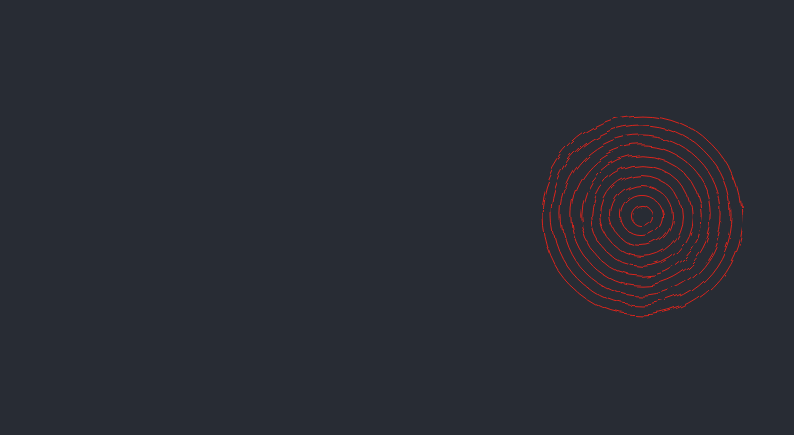
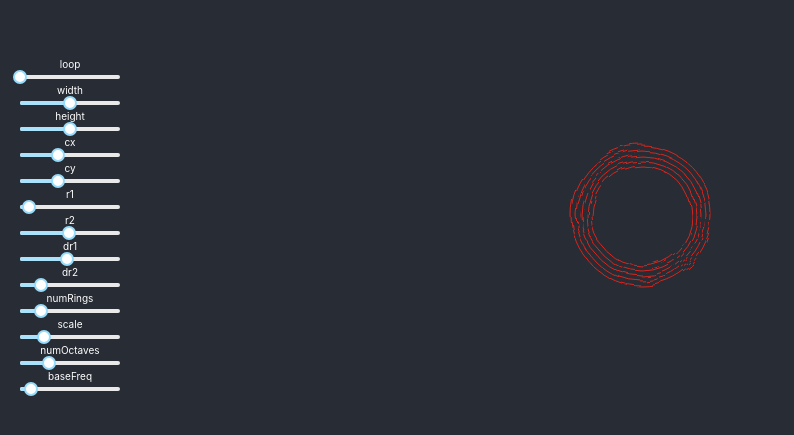
Before and after one commit to avroshk/tree-rings, a React (Create React App) app: page / in a window 1280 px wide. Shown: the part 183-618 px from the top of the page, without its empty margins (0-794 px from the left). Built offline with nearby package versions, Linux system fonts and the light colour scheme.

Commit message:
Controls

```diff
--- a/src/App.js
+++ b/src/App.js
@@ -1,16 +1,15 @@
 import './App.css';
-import SVGRenderer from './SVGRenderer';
+
+import Controller from './Controller';
 
 function App() {
   return (
     <div className="App">
       <header className="App-header">
-        <SVGRenderer />
+        <Controller />
       </header>
     </div>
   );
 }
 
 export default App;
-
-// <img src={svgImg} className="svg-img" alt="svgImg" />
--- /dev/null
+++ b/src/Controller.js
@@ -0,0 +1,158 @@
+import React, { useState, useEffect } from 'react';
+
+import Slider from 'rc-slider';
+import SVGRenderer from './SVGRenderer';
+import styled from 'styled-components';
+
+import 'rc-slider/assets/index.css';
+
+
+const Controls = styled.section`
+  position: absolute;
+  left: 0px;
+  width: 100px;
+  padding-top: 20px;
+  padding-left: 20px;
+  font-size: 10px;
+`;
+
+export default Controller => {
+  const [loop, _loop] = useState(0);
+  const [numRings, _numRings] = useState(5);
+  const [cx, _cx] = useState(300);
+  const [cy, _cy] = useState(300);
+  const [width, _width] = useState(600);
+  const [height, _height] = useState(600);
+  const [r1, _r1] = useState(10);
+  const [r2, _r2] = useState(50);
+  const [dr1, _dr1] = useState(10);
+  const [dr2, _dr2] = useState(5);
+  const [scale, _scale] = useState(8);
+  const [numOctaves, _numOctaves] = useState(3);
+  const [baseFreq, _baseFreq] = useState(0.02);
+
+
+  return ([
+    <Controls>
+      <div>
+        <span>loop</span>
+        <Slider
+          value={loop}
+          min={0}
+          max={1}
+          onChange={_loop} />
+      </div>
+      <div>
+        <span>width</span>
+        <Slider
+          value={width}
+          min={400}
+          max={800}
+          onChange={_width} />
+      </div>
+      <div>
+        <span>height</span>
+        <Slider
+          value={height}
+          min={400}
+          max={800}
+          onChange={_height} />
+      </div>
+      <div>
+        <span>cx</span>
+        <Slider
+          value={cx}
+          min={0}
+          max={800}
+          onChange={_cx} />
+      </div>
+      <div>
+        <span>cy</span>
+        <Slider
+          value={cy}
+          min={0}
+          max={800}
+          onChange={_cy} />
+      </div>
+      <div>
+        <span>r1</span>
+        <Slider
+          value={r1}
+          min={1}
+          max={100}
+          onChange={_r1} />
+      </div>
+      <div>
+        <span>r2</span>
+        <Slider
+          value={r2}
+          min={1}
+          max={100}
+          onChange={_r2} />
+      </div>
+      <div>
+        <span>dr1</span>
+        <Slider
+          value={dr1}
+          min={1}
+          max={20}
+          onChange={_dr1} />
+      </div>
+      <div>
+        <span>dr2</span>
+        <Slider
+          value={dr2}
+          min={1}
+          max={20}
+          onChange={_dr2} />
+      </div>
+      <div>
+        <span>numRings</span>
+        <Slider
+          value={numRings}
+          min={1}
+          max={20}
+          onChange={_numRings} />
+      </div>
+      <div>
+        <span>scale</span>
+        <Slider
+          value={scale}
+          min={1}
+          max={30}
+          onChange={_scale} />
+      </div>
+      <div>
+        <span>numOctaves</span>
+        <Slider
+          value={numOctaves}
+          min={1}
+          max={8}
+          onChange={_numOctaves} />
+      </div>
+      <div>
+        <span>baseFreq</span>
+        <Slider
+          value={baseFreq}
+          min={0.01}
+          max={0.1}
+          step={0.01}
+          onChange={_baseFreq} />
+      </div>
+    </Controls>,
+    <SVGRenderer
+      loop={loop}
+      width={width}
+      height={height}
+      cx={cx}
+      cy={cy}
+      r1={r1}
+      r2={r2}
+      dr1={dr1}
+      dr1={dr2}
+      numRings={numRings}
+      scale={scale}
+      numOctaves={numOctaves}
+      baseFreq={baseFreq} />
+  ]);
+}
--- a/src/SVGCircle.js
+++ b/src/SVGCircle.js
@@ -1,6 +1,6 @@
 import React from 'react';
 
-const SVGCircle = ({cx, cy, r, filter, strokeWidth = 1, stroke = "#DA251D"}) => {
+const SVGCircle = ({cx, cy, r, filter, strokeWidth = 1, stroke = "#DA251D", pathLength = 100}) => {
   return (
     <circle
       style={{"filter": `url(#${filter})`}}
@@ -9,6 +9,7 @@ const SVGCircle = ({cx, cy, r, filter, strokeWidth = 1, stroke = "#DA251D"}) =>
       cx={cx}
       cy={cy}
       r={r}
+      pathLength={pathLength}
       fill="none"
     />
   );
--- a/src/SVGRenderer.js
+++ b/src/SVGRenderer.js
@@ -6,9 +6,19 @@ import SVGCircle from './SVGCircle';
 // variable for the namespace
 const svgns = "http://www.w3.org/2000/svg";
 
-
-
-const SVGRenderer = () => {
+const SVGRenderer = ({
+  loop = false,
+  width = 600, height = 600,
+  cx = 300, cy = 300,
+  r1 = 10, r2 = 50,
+  dr1 = 10, dr2 = 5,
+  numRings = 10,
+  scale1 = 0, scale2 = 50,
+  baseFreq1 = 0.01, baseFreq2 = 0.1,
+  numOctaves1 = 1, numOctaves2 = 5,
+  scale = 8,
+  numOctaves = 3, baseFreq = 0.02
+}) => {
   const [direction, toggleDirection] = useState(false);
   const [reset, setReset] = useState(false);
   const [filterId, setFilterId] = useState(1);
@@ -19,12 +29,12 @@ const SVGRenderer = () => {
         config={config.slow}
         reset={reset}
         reverse={direction}
-        from={{ dr: 10, cx: 300, cy: 300, r: 10, scale: 0, baseFreq: 0.01, numOctaves: 1  }}
-        to={{ dr: 5, cx: 300, cy: 300, r: 50, scale: 50, baseFreq: 0.1, numOctaves: 5 }}
+        from={{ dr: dr1, cx: cx, cy: cy, r: r1, scale: scale1, baseFreq: baseFreq1, numOctaves: numOctaves1  }}
+        to={{ dr: dr2, cx: cx, cy: cy, r: r2, scale: scale2, baseFreq: baseFreq2, numOctaves: numOctaves2 }}
         config={{ duration: 2000 }}
-        onRest={() => { toggleDirection(!direction); setReset(true); }}>
+        onRest={() => { toggleDirection(!direction && loop); setReset(true); }}>
         {(props) => (
-            <svg xmlns={svgns} width="600" height="600" viewBox="0 0 600 600">
+            <svg xmlns={svgns} width={width} height={height} viewBox={`0 0 ${width} ${height}`}>
               <defs>
                 <filter id="squiggly-0">
                   <feTurbulence id="turbulence"
@@ -35,12 +45,12 @@ const SVGRenderer = () => {
                   <feDisplacementMap id="displacement" in="SourceGraphic" in2="noise" scale={props.scale} />
                 </filter>
                 <filter id="squiggly-1">
-                  <feTurbulence id="turbulence" baseFrequency="0.02" numOctaves="3" result="noise" />
-                  <feDisplacementMap in="SourceGraphic" in2="noise" scale="8" />
+                  <feTurbulence id="turbulence" baseFrequency={baseFreq} numOctaves={numOctaves} result="noise" />
+                  <feDisplacementMap in="SourceGraphic" in2="noise" scale={scale} />
                 </filter>
               </defs>
               {
-                Array.from({length: 10}, (val, index) => index).map(id => {
+                Array.from({length: numRings}, (val, index) => index).map(id => {
                     return <SVGCircle cx={props.cx} cy={props.cy} r={props.r+props.dr*id} filter={`squiggly-${filterId}`} />
                 })
               }
```
